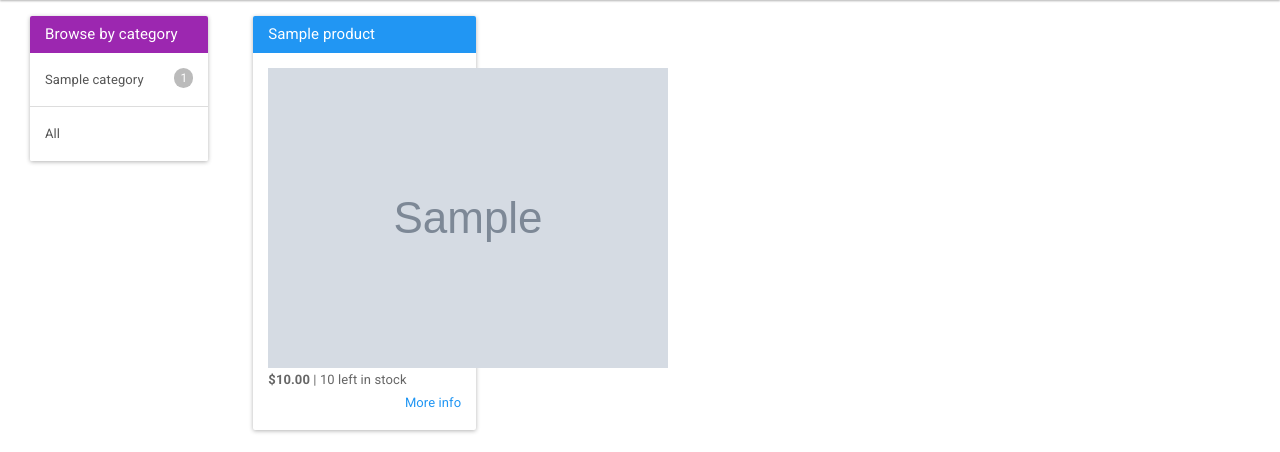
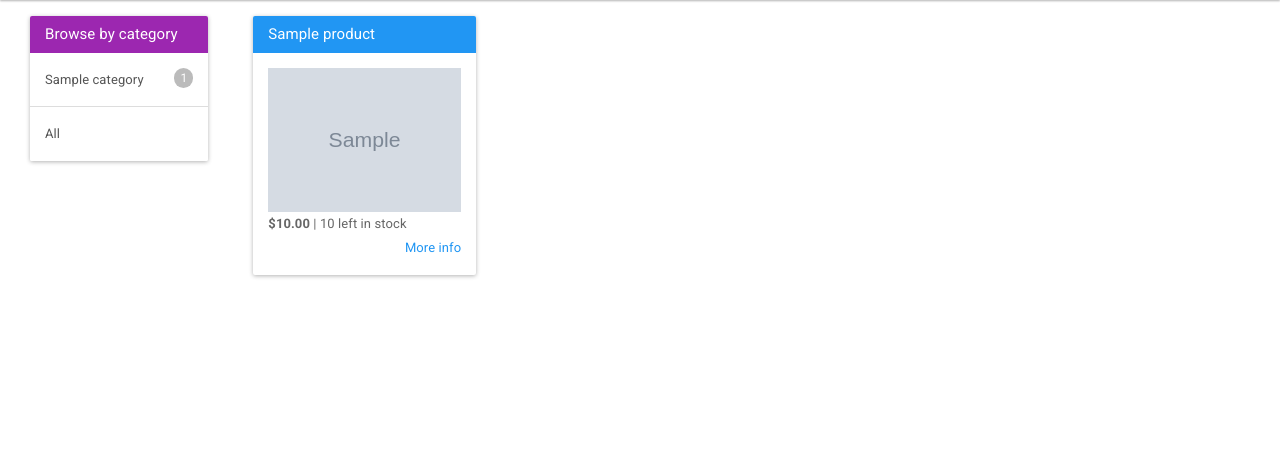
Before and after one commit to kennethlove/pycon2017, a Django app: page /store/ in a window 1280 px wide. Shown: the part 64-516 px from the top of the page. Run offline with Django 3.2, Linux system fonts and the light colour scheme; tables that the repository leaves empty hold one stand-in row (values such as "Sample post"); grey boxes marked "Sample" are stand-in pictures; some libraries are stand-ins or nearby versions.

Commit message:
Images should fill their container only

```diff
--- a/products/templates/products/product_list.html
+++ b/products/templates/products/product_list.html
@@ -9,7 +9,7 @@
                         <h3 class="panel-title"><a href="{{ product.get_absolute_url }}">{{ product }}</a></h3>
                     </div>
                     <div class="panel-body">
-                        <img src="{{ product.images.all.0.image.url }}">
+                        <img src="{{ product.images.all.0.image.url }}" class="img-responsive">
                         <p>
                             <strong>${{ product.price }}</strong> | {{ product.quantity }} left in stock
                             <a href="{{ product.get_absolute_url }}" class="pull-right">More info</a>
```
